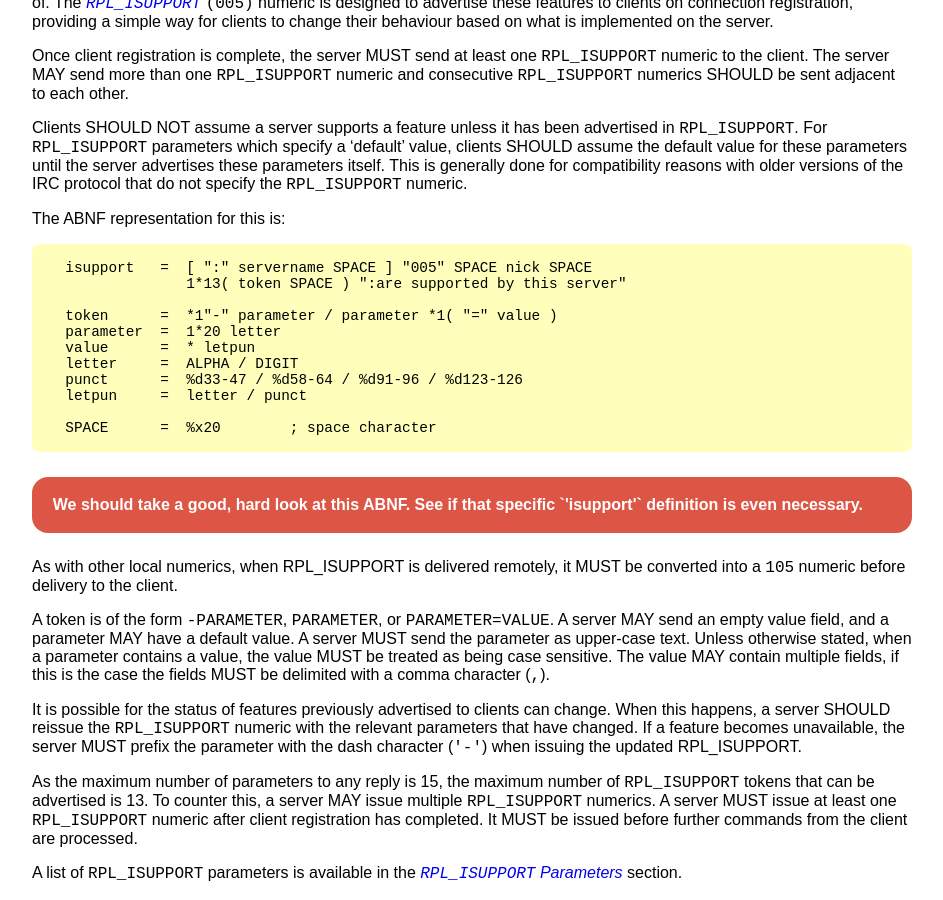
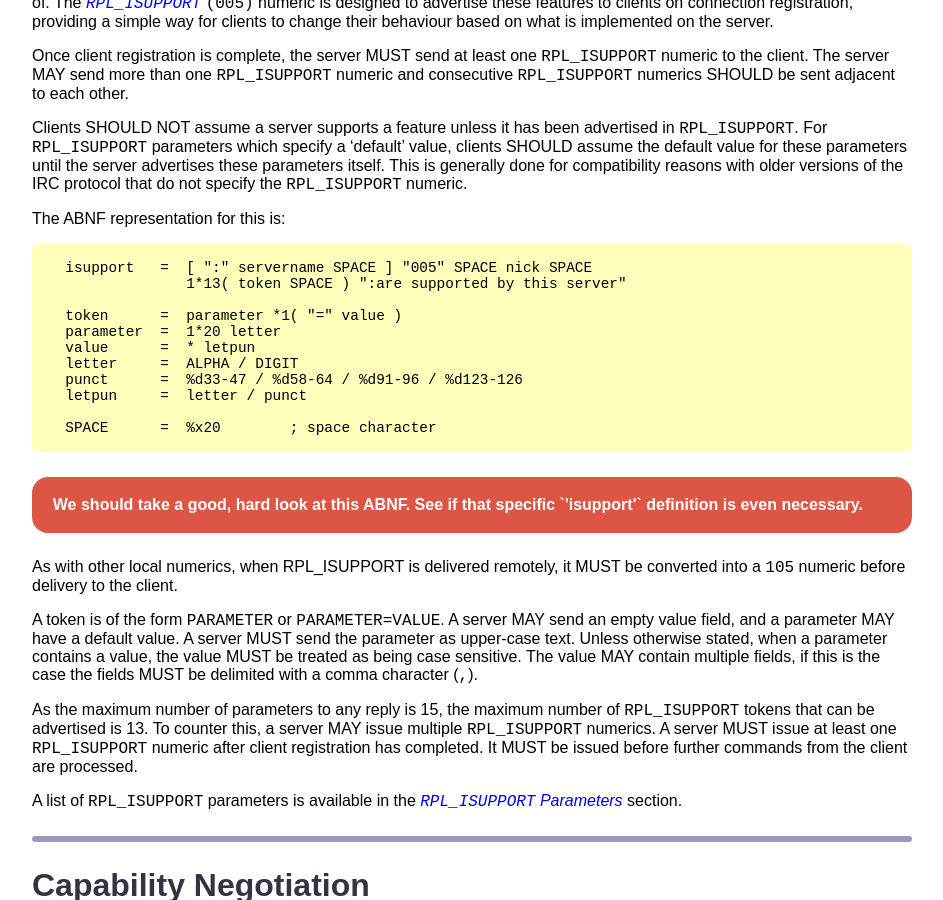
Before and after one commit to ircdocs/modern-irc, a Jekyll site: the page built from index.md, in a window 1280 px wide and 900 px high, scrolled down 9263 px. Shown: the whole window, without its empty margins (168-1111 px from the left). Built offline with Jekyll 4.4.1, drawn with Linux system fonts in a browser that asks for light colours.

Commit message:
Remove RPL_ISUPPORT '-' tokens. Looks like it's not that widely supported tbh

```diff
--- a/index.md
+++ b/index.md
@@ -410,7 +410,7 @@ The ABNF representation for this is:
       isupport   =  [ ":" servername SPACE ] "005" SPACE nick SPACE
                     1*13( token SPACE ) ":are supported by this server"
 
-      token      =  *1"-" parameter / parameter *1( "=" value )
+      token      =  parameter *1( "=" value )
       parameter  =  1*20 letter
       value      =  * letpun
       letter     =  ALPHA / DIGIT
@@ -425,9 +425,7 @@ The ABNF representation for this is:
 
 As with other local numerics, when RPL_ISUPPORT is delivered remotely, it MUST be converted into a `105` numeric before delivery to the client.
 
-A token is of the form `-PARAMETER`, `PARAMETER`, or `PARAMETER=VALUE`. A server MAY send an empty value field, and a parameter MAY have a default value. A server MUST send the parameter as upper-case text. Unless otherwise stated, when a parameter contains a value, the value MUST be treated as being case sensitive. The value MAY contain multiple fields, if this is the case the fields MUST be delimited with a comma character (`,`).
-
-It is possible for the status of features previously advertised to clients can change. When this happens, a server SHOULD reissue the `RPL_ISUPPORT` numeric with the relevant parameters that have changed. If a feature becomes unavailable, the server MUST prefix the parameter with the dash character (`'-'`) when issuing the updated RPL_ISUPPORT.
+A token is of the form `PARAMETER` or `PARAMETER=VALUE`. A server MAY send an empty value field, and a parameter MAY have a default value. A server MUST send the parameter as upper-case text. Unless otherwise stated, when a parameter contains a value, the value MUST be treated as being case sensitive. The value MAY contain multiple fields, if this is the case the fields MUST be delimited with a comma character (`,`).
 
 As the maximum number of parameters to any reply is 15, the maximum number of   `RPL_ISUPPORT` tokens that can be advertised is 13. To counter this, a server MAY issue multiple `RPL_ISUPPORT` numerics. A server MUST issue at least one `RPL_ISUPPORT` numeric after client registration has completed. It MUST be issued before further commands from the client are processed.
 
```
